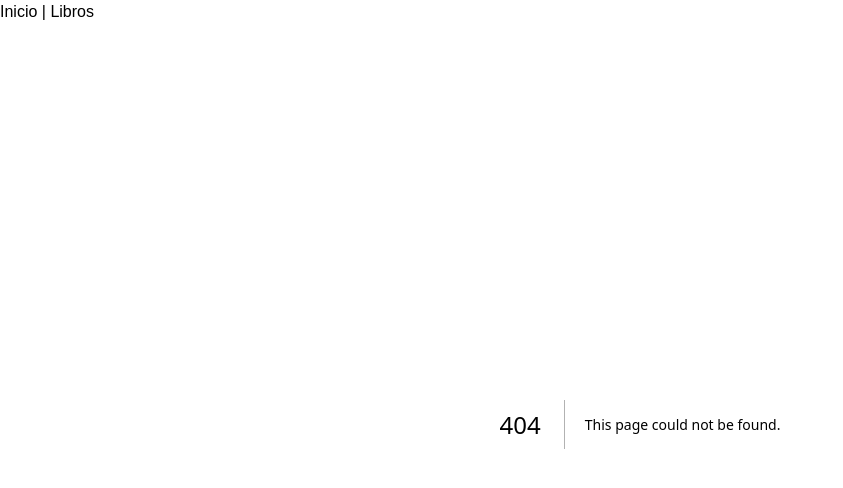
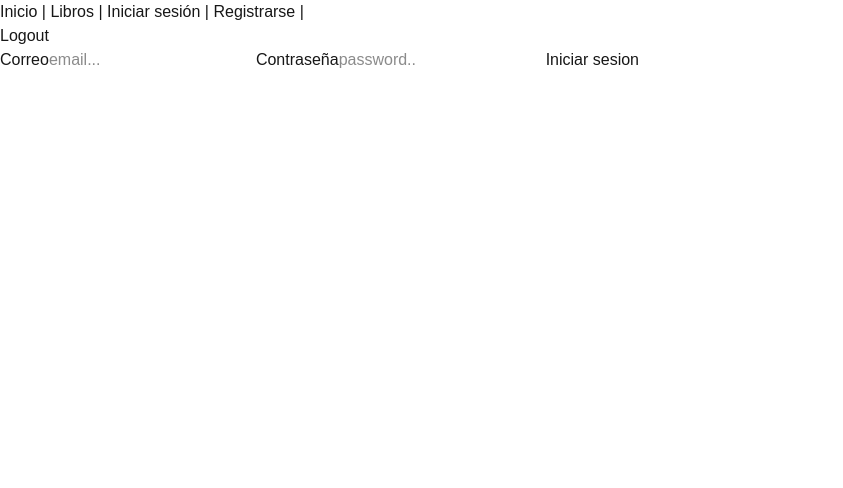
Before and after one commit to danigdd/BookPop, a Next.js app: page /login in a window 1280 px wide. Before the commit this address had no page. Shown: the top 488 px of the page, without its empty margins (0-843 px from the left). Built offline with nearby package versions, Linux system fonts and the light colour scheme.

Commit message:
feat: add login register and logout interfaces

```diff
--- /dev/null
+++ b/app/login/page.tsx
@@ -0,0 +1,25 @@
+"use client";
+import { redirect } from "next/navigation";
+
+export default function LoginPage() {
+  async function handleLogin(formData: FormData) {
+    const email = formData.get("email");
+    const password = formData.get("password");
+    await fetch(`/api/auth/login`, {
+      method: "POST",
+      headers: { "Content-Type": "application/json" },
+      body: JSON.stringify({ email, password }),
+    });
+    redirect("/");
+  }
+
+  return (
+    <form action={handleLogin}>
+      <label>Correo</label>
+      <input placeholder="email..." name="email" type="email"></input>
+      <label>Contraseña</label>
+      <input placeholder="password.." name="password" type="password"></input>
+      <button type="submit">Iniciar sesion</button>
+    </form>
+  );
+}
--- /dev/null
+++ b/app/register/page.tsx
@@ -0,0 +1,25 @@
+"use client";
+import { redirect } from "next/navigation";
+
+export default function RegisterPage() {
+  async function handleRegister(formData: FormData) {
+    const email = formData.get("email");
+    const password = formData.get("password");
+    await fetch(`/api/auth/register`, {
+      method: "POST",
+      headers: { "Content-Type": "application/json" },
+      body: JSON.stringify({ email, password }),
+    });
+    redirect("/");
+  }
+
+  return (
+    <form action={handleRegister}>
+      <label>Correo</label>
+      <input placeholder="email..." name="email" type="email"></input>
+      <label>Contraseña</label>
+      <input placeholder="password.." name="password" type="password"></input>
+      <button type="submit">Registrarse</button>
+    </form>
+  );
+}
--- /dev/null
+++ b/components/LogoutButton.tsx
@@ -0,0 +1,17 @@
+"use client";
+import { redirect } from "next/navigation";
+export default function LogoutButton() {
+  async function handleLogout() {
+    await fetch(`/api/auth/logout`, {
+      method: "DELETE",
+      headers: { "Content-Type": "application/json" },
+    });
+    redirect("/");
+  }
+
+  return (
+    <form action={handleLogout}>
+      <button type="submit">Logout</button>
+    </form>
+  );
+}
--- a/components/Navbar.jsx
+++ b/components/Navbar.jsx
@@ -1,4 +1,5 @@
 import Link from "next/link";
+import LogoutButton from "./LogoutButton";
 
 export default function Navbar() {
   return (
@@ -6,6 +7,12 @@ export default function Navbar() {
       <Link href="/">Inicio</Link>
       {" | "}
       <Link href="/libros">Libros</Link>
+      {" | "}
+      <Link href="/login">Iniciar sesión</Link>
+      {" | "}
+      <Link href="/register">Registrarse</Link>
+      {" | "}
+      <LogoutButton></LogoutButton>
     </nav>
   );
 }
```
